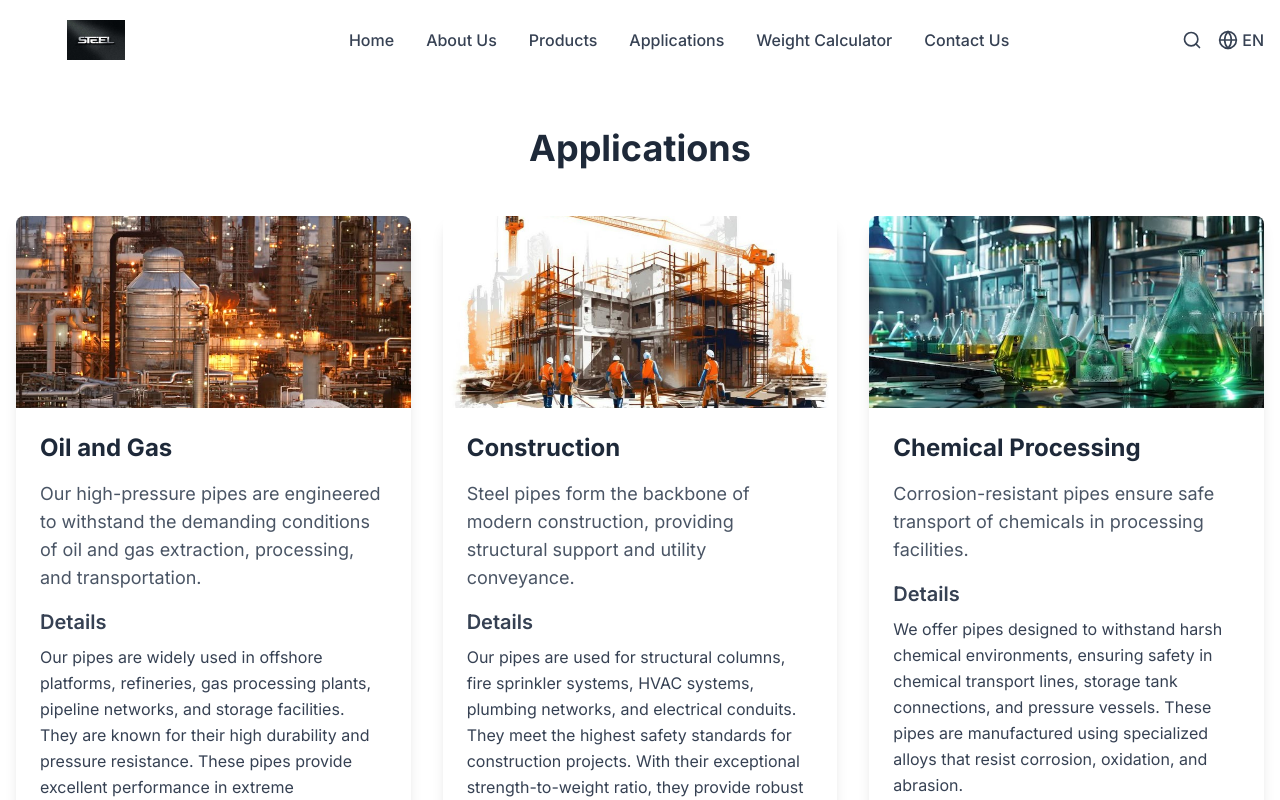
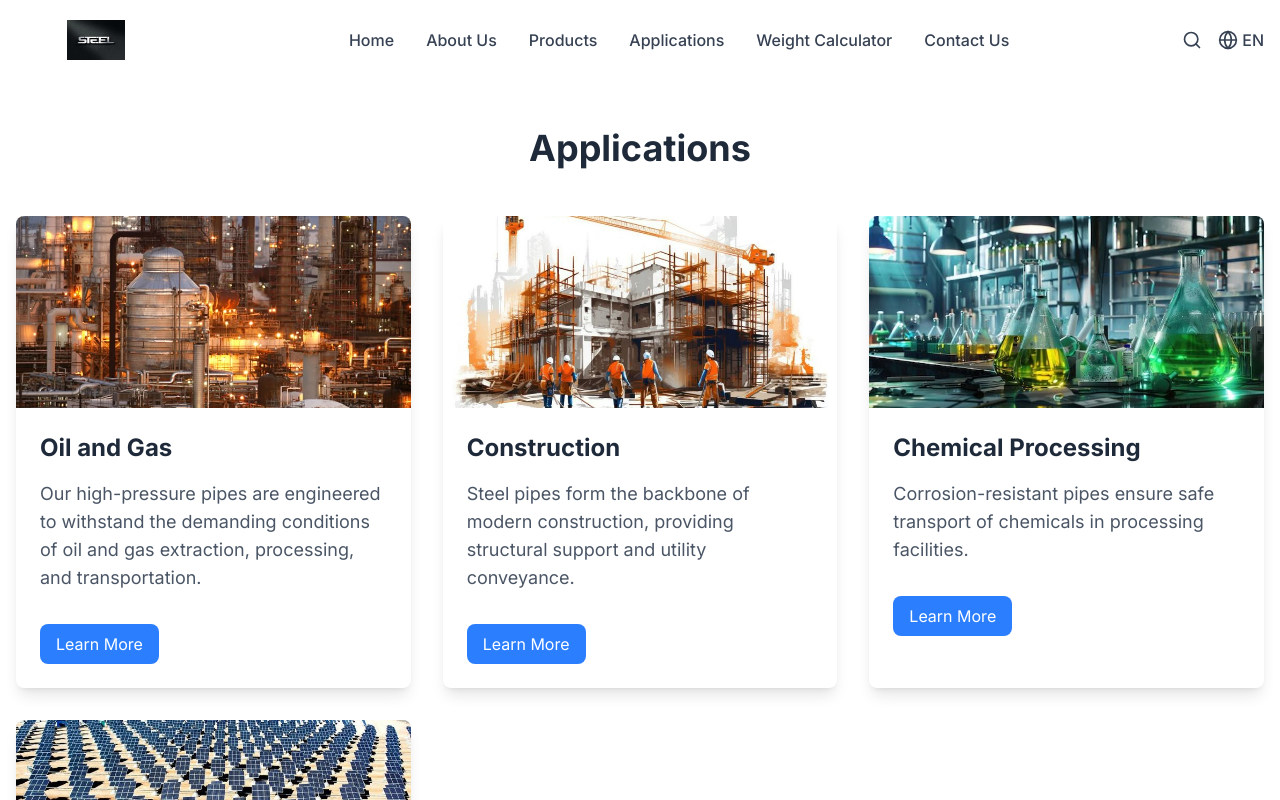
Before and after one commit to akkii7030/steel-pipe-website, a Next.js app: page /applications in a window 1280 px wide. Shown: the top 800 px of the page. Built offline with nearby package versions, Linux system fonts and the light colour scheme.

Commit message:
fix error in slug

```diff
--- /dev/null
+++ b/app/applications/[slug]/page.jsx
@@ -0,0 +1,97 @@
+"use client";
+
+import Image from "next/image";
+import React from "react";
+
+const applicationData = [
+  {
+    title: "Oil and Gas",
+    image: "/Oil_Gas.jpg",
+    description:
+      "Our high-pressure pipes are engineered to withstand the demanding conditions of oil and gas extraction, processing, and transportation.",
+    details: [
+      "Our pipes are widely used in offshore platforms, refineries, gas processing plants, pipeline networks, and storage facilities. They are known for their high durability and pressure resistance. These pipes provide excellent performance in extreme temperatures and pressures, ensuring safe and efficient fluid transport. Additionally, their corrosion-resistant properties reduce maintenance costs and extend service life, making them a reliable choice for critical oil and gas operations.",
+      "In addition to their durability, our pipes are designed to meet international safety and environmental standards. They are rigorously tested to ensure they can withstand the harshest conditions, including high-pressure environments and corrosive substances. This makes them ideal for use in both onshore and offshore oil and gas projects.",
+    ],
+  },
+  {
+    title: "Construction",
+    image: "/Constructions.jpg",
+    description:
+      "Steel pipes form the backbone of modern construction, providing structural support and utility conveyance.",
+    details: [
+      "Our pipes are used for structural columns, fire sprinkler systems, HVAC systems, plumbing networks, and electrical conduits. They meet the highest safety standards for construction projects. With their exceptional strength-to-weight ratio, they provide robust support in high-rise buildings, bridges, and industrial facilities.",
+      "Our construction pipes are also designed for ease of installation and maintenance. They are lightweight yet strong, making them ideal for use in large-scale construction projects. Whether it's for residential, commercial, or industrial applications, our pipes deliver unmatched performance and reliability.",
+    ],
+  },
+  {
+    title: "Chemical Processing",
+    image: "/Chemical.jpg",
+    description:
+      "Corrosion-resistant pipes ensure safe transport of chemicals in processing facilities.",
+    details: [
+      "We offer pipes designed to withstand harsh chemical environments, ensuring safety in chemical transport lines, storage tank connections, and pressure vessels. These pipes are manufactured using specialized alloys that resist corrosion, oxidation, and abrasion.",
+      "Our chemical processing pipes are also designed for easy cleaning and maintenance, reducing downtime and operational costs. They are ideal for use in industries such as pharmaceuticals, petrochemicals, and food processing, where hygiene and safety are paramount.",
+    ],
+  },
+  {
+    title: "Power Generation",
+    image: "/Power.jpg",
+    description:
+      "Our pipes play a crucial role in power generation infrastructure.",
+    details: [
+      "They are commonly used in boiler tubes, steam lines, cooling systems, and exhaust systems for both conventional and renewable energy plants. These pipes are designed to withstand extreme heat, pressure, and chemical exposure, ensuring reliable performance in power plants.",
+      "Our power generation pipes are also engineered for energy efficiency. They help reduce heat loss and improve the overall efficiency of power plants, contributing to a more sustainable energy future. Whether it's for coal, gas, nuclear, or renewable energy plants, our pipes deliver exceptional performance.",
+    ],
+  },
+];
+
+export default function ApplicationDetailsPage({ params }) {
+  // Unwrap the `params` object using React.use()
+  const { slug } = React.use(params);
+
+  // Convert slug back to title format
+  const title = slug.replace(/-/g, " ");
+
+  // Find the matching application
+  const app = applicationData.find(
+    (item) => item.title.toLowerCase() === title
+  );
+
+  if (!app) {
+    return <p className="text-center text-red-500 text-2xl">Application not found</p>;
+  }
+
+  return (
+    <div className="container mx-auto px-4 py-12">
+      {/* Title and Image Section */}
+      <div className="text-center mb-12">
+        <h1 className="text-4xl font-bold text-gray-800 mb-6">{app.title}</h1>
+        <div className="flex justify-center">
+          <Image
+            src={app.image}
+            alt={app.title}
+            width={400}
+            height={300}
+            className="rounded-lg"
+            onError={(e) => {
+              e.currentTarget.src = "/placeholder.jpg";
+            }}
+          />
+        </div>
+      </div>
+
+      {/* Details Section */}
+      <div className="max-w-3xl mx-auto">
+        <h2 className="text-2xl font-semibold mb-6 text-gray-700">Details</h2>
+        <div className="space-y-4">
+          {app.details.map((paragraph, index) => (
+            <p key={index} className="text-gray-700 text-lg leading-relaxed">
+              {paragraph}
+            </p>
+          ))}
+        </div>
+      </div>
+    </div>
+  );
+}
--- a/app/applications/page.jsx
+++ b/app/applications/page.jsx
@@ -1,6 +1,7 @@
 "use client";
 
 import Image from "next/image";
+import Link from "next/link";
 
 const applicationData = [
   {
@@ -37,7 +38,7 @@ const applicationData = [
   },
 ];
 
-export default function ApplicationDetails() {
+export default function ApplicationsPage() {
   return (
     <div className="container mx-auto px-4 py-12">
       <h1 className="text-4xl font-bold text-center mb-12 text-gray-800">
@@ -65,12 +66,16 @@ export default function ApplicationDetails() {
                 {app.title}
               </h2>
               <p className="text-gray-600 text-lg mb-4">{app.description}</p>
-              <h3 className="text-xl font-semibold mb-2 text-gray-700">
-                Details
-              </h3>
-              <p className="text-gray-700 text-base leading-relaxed">
-                {app.details}
-              </p>
+              {/* Learn More Button */}
+              <Link
+                href={`/applications/${app.title
+                  .toLowerCase()
+                  .replace(/ /g, "-")}`}
+              >
+                <button className="mt-4 bg-blue-500 text-white px-4 py-2 rounded-lg hover:bg-blue-600 transition-colors duration-300">
+                  Learn More
+                </button>
+              </Link>
             </div>
           </div>
         ))}
```
